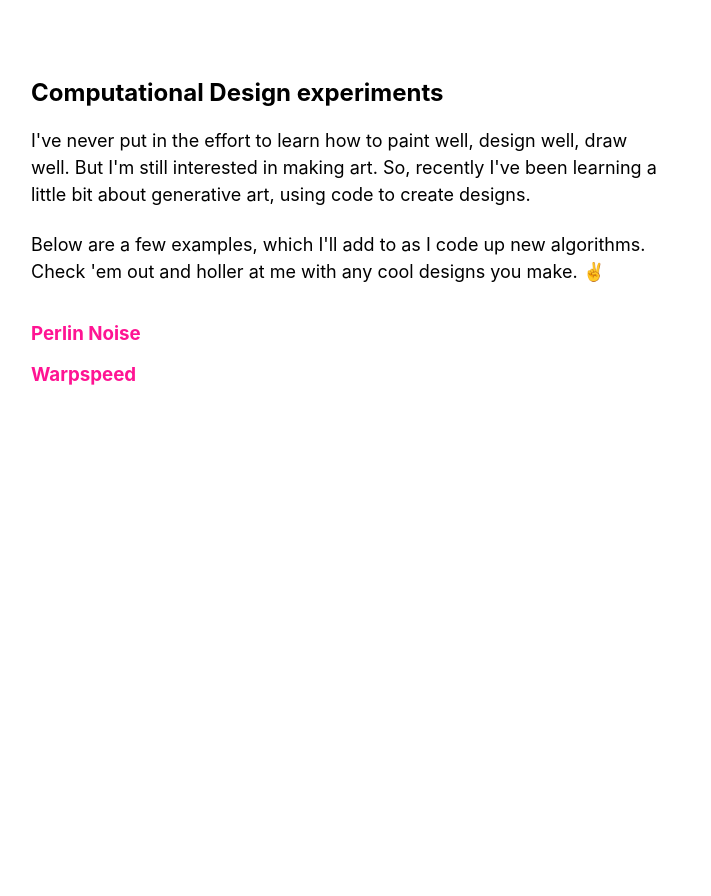
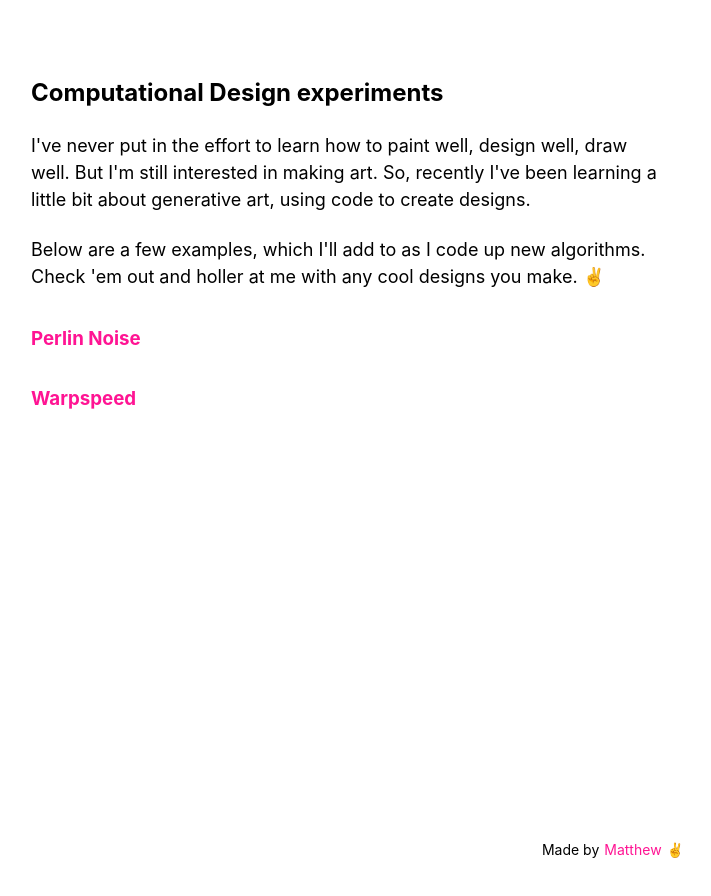
Before and after one commit to mknudsen01/artsy, a Next.js app: page / in a window 1280 px wide. Shown: the top 896 px of the page, without its empty margins (27-738 px from the left). Before the commit the page ends 800 px from the top, so only its background shows below. Built offline with nearby package versions, Linux system fonts and the light colour scheme.

Commit message:
Add footer with centered link to site

```diff
--- a/pages/index.js
+++ b/pages/index.js
@@ -3,13 +3,15 @@ import Link from "next/link";
 import Head from "../components/head";
 
 const Home = () => (
-  <div>
+  <div className="content">
     <Head title="Home" />
+    <section className="column">
       <h2>Computational Design experiments</h2>
       <p>
-      I've never put in the effort to learn how to paint well, design well, draw
-      well. But I'm still interested in making art. So, recently I've been
-      learning a little bit about generative art, using code to create designs.
+        I've never put in the effort to learn how to paint well, design well,
+        draw well. But I'm still interested in making art. So, recently I've
+        been learning a little bit about generative art, using code to create
+        designs.
       </p>
       <p>
         Below are a few examples, which I'll add to as I code up new algorithms.
@@ -25,6 +27,10 @@ const Home = () => (
           <a>Warpspeed</a>
         </Link>
       </h3>
+    </section>
+    <footer>
+      Made by <a href="https://matthewknudsen.com"> Matthew</a> ✌️
+    </footer>
   </div>
 );
 
--- a/styles.css
+++ b/styles.css
@@ -1,5 +1,4 @@
 body {
-  padding: 50px;
   font-family: -apple-system, BlinkMacSystemFont, "Segoe UI", Roboto, Oxygen,
     Ubuntu, Cantarell, "Open Sans", "Helvetica Neue", sans-serif;
 }
@@ -72,3 +71,37 @@ input[type="color"] {
   font-size: 14px;
   text-transform: uppercase;
 }
+
+.content {
+  padding: 50px;
+  display: flex;
+  min-height: 100vh;
+  flex-direction: column;
+}
+
+.column {
+  flex-direction: column;
+}
+
+section {
+  display: flex;
+  flex: 1;
+}
+
+/* react wrapper lib does not accept class or styles., so it needs to be targeted in this manner */
+section > div {
+  display: flex;
+  flex-basis: 100%;
+}
+
+footer {
+  display: flex;
+  font-size: 14px;
+  justify-content: center;
+  align-items: center;
+  padding: 40px 0 0;
+}
+
+footer a {
+  padding: 0 5px;
+}
```
Also changed, not shown: components/SketchLayout.js (+8 -3 lines). Lines whose indentation alone changed are shown as unchanged.
